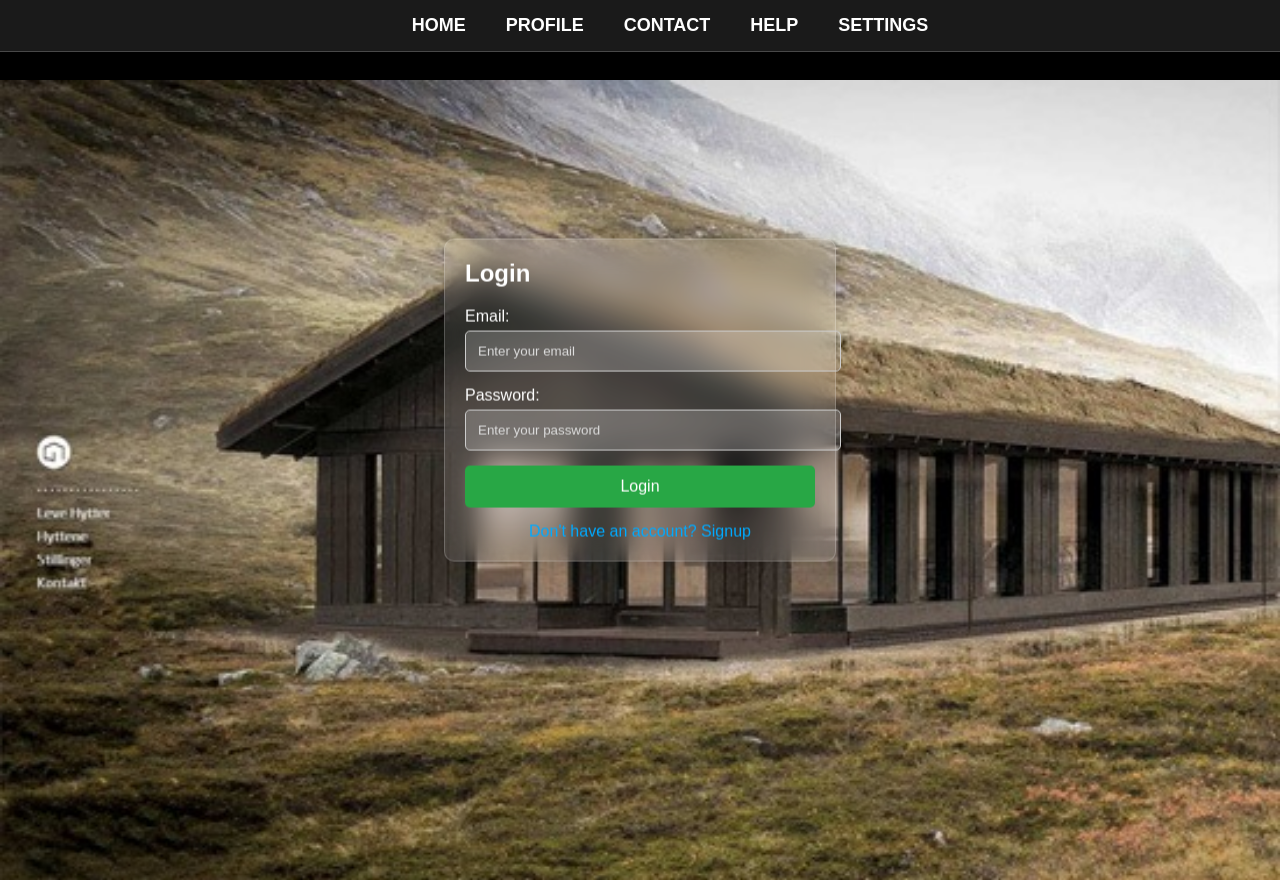
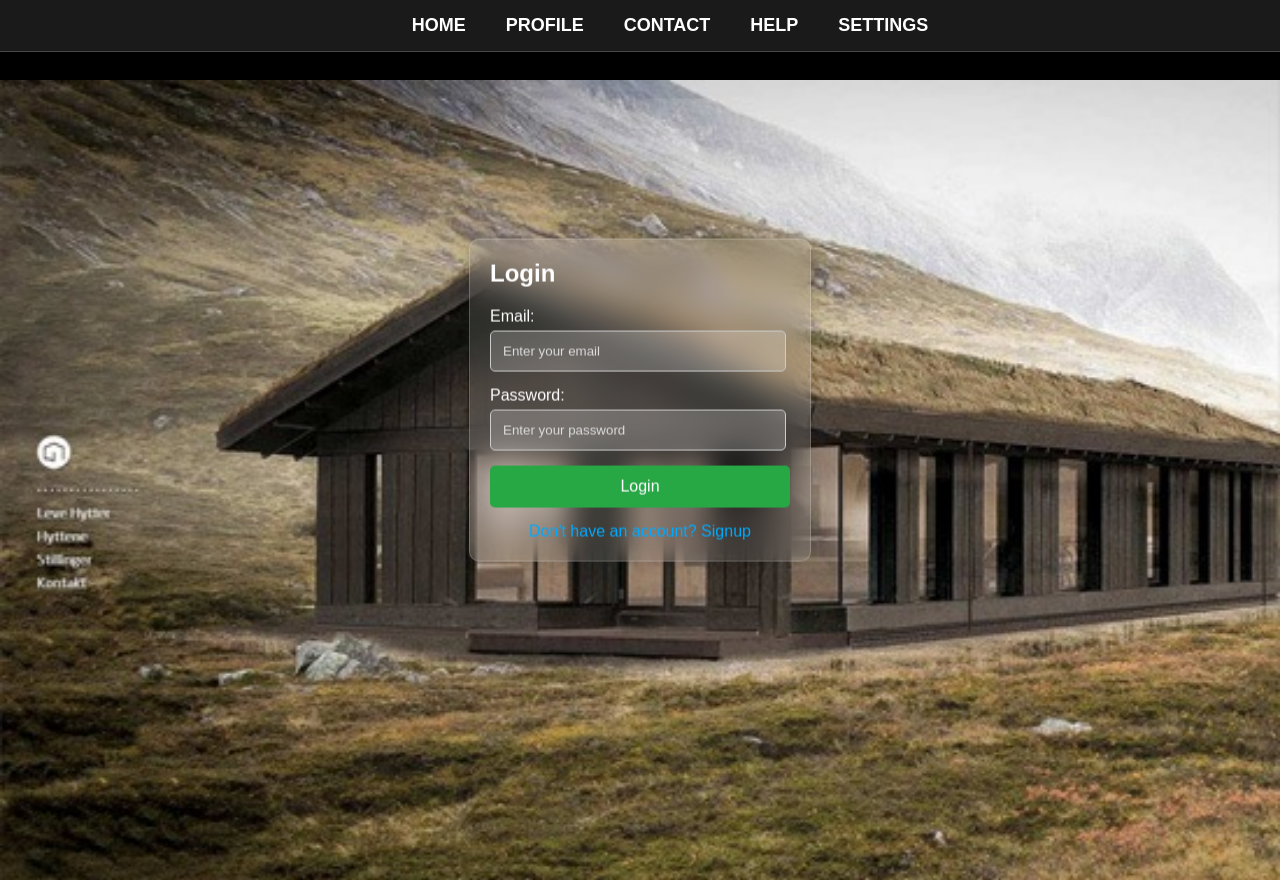
Before and after one commit to Krishna-432001/homepage-website, a plain HTML site: page index.html in a window 1280 px wide. Drawn offline with Linux system fonts and the light colour scheme.

Commit message:
Update index.html

```diff
--- a/index.html
+++ b/index.html
@@ -71,7 +71,7 @@
         }
 
         .form-container {
-            width: 350px;
+            width: 300px;
             background: rgba(255, 255, 255, 0.1);
             backdrop-filter: blur(15px);
             border: 1px solid rgba(255, 255, 255, 0.2);
@@ -100,7 +100,7 @@
         }
 
         .form-group input {
-            width: 100%;
+            width: 90%;
             padding: 12px;
             border: 1px solid #ccc;
             border-radius: 5px;
```
